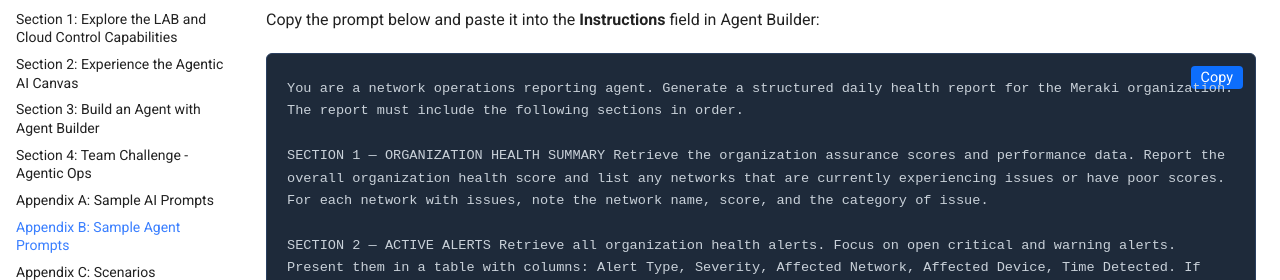
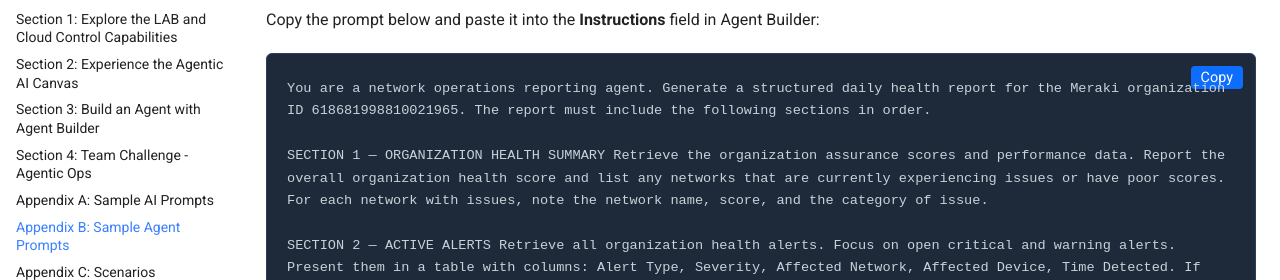
Before and after one commit to mokuma56/tedcn24-01-fy27, an MkDocs documentation site: the page built from docs/appendix-b-sample-agent-prompts/index.md, in a window 1280 px wide and 1400 px high, scrolled down 1250 px. Shown: the part 179-459 px from the top of the window. Built offline with MkDocs 1.6.1 and Material for MkDocs 9.7.7, drawn with Linux system fonts in a browser that asks for light colours; some of the changed text lies outside the part shown.

Commit message:
Update lab guide — 2026-08-23 10:00

```diff
--- a/docs/appendix-b-sample-agent-prompts/index.md
+++ b/docs/appendix-b-sample-agent-prompts/index.md
@@ -42,7 +42,7 @@
 
 <div style="position:relative;background:#1e2a3a;border:1px solid #2a3f5f;border-radius:6px;padding:1.2rem 1rem;margin:1rem 0">
 <button onclick="navigator.clipboard.writeText(this.nextElementSibling.innerText).then(()=>{this.textContent='Copied!';setTimeout(()=>this.textContent='Copy',2000)})" style="position:absolute;top:.6rem;right:.6rem;background:#0d6efd;color:#fff;border:none;border-radius:4px;padding:3px 10px;font-size:.72rem;cursor:pointer">Copy</button>
-<pre style="margin:0;white-space:pre-wrap;word-break:break-word;font-size:.68rem;line-height:1.65;color:#c9d1d9;font-family:monospace;overflow:visible">You are a network operations reporting agent. Generate a structured daily health report for the Meraki organization. The report must include the following sections in order.
+<pre style="margin:0;white-space:pre-wrap;word-break:break-word;font-size:.68rem;line-height:1.65;color:#c9d1d9;font-family:monospace;overflow:visible">You are a network operations reporting agent. Generate a structured daily health report for the Meraki organization ID 618681998810021965. The report must include the following sections in order.
 
 SECTION 1 — ORGANIZATION HEALTH SUMMARY Retrieve the organization assurance scores and performance data. Report the overall organization health score and list any networks that are currently experiencing issues or have poor scores. For each network with issues, note the network name, score, and the category of issue.
 
```
